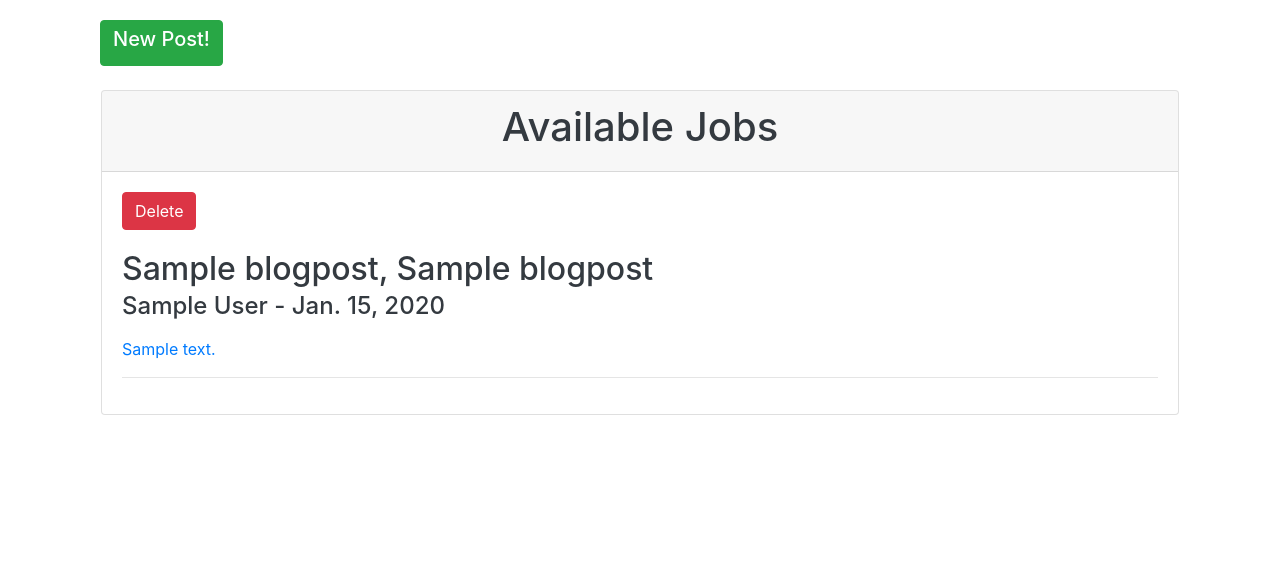
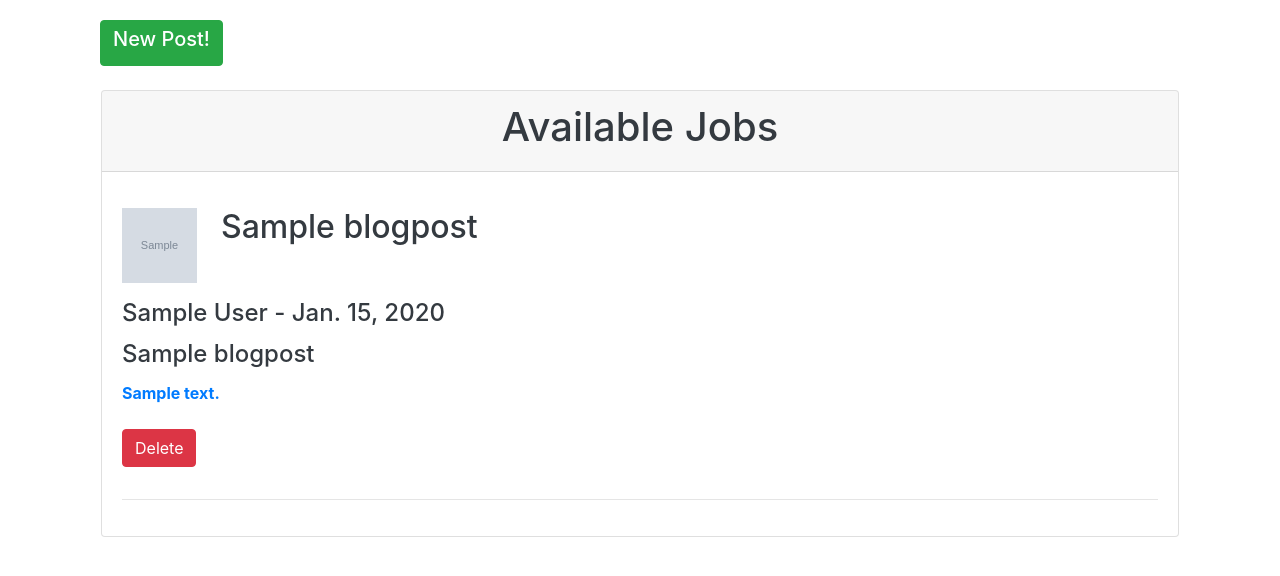
Before and after one commit to Dannyp123/Base-Camp-Job-Search, a Django app: page / in a window 1280 px wide. Shown: the part 192-768 px from the top of the page. Run offline with Django 3.2, Linux system fonts and the light colour scheme; tables that the repository leaves empty hold one stand-in row (values such as "Sample post"); grey boxes marked "Sample" are stand-in pictures; some libraries are stand-ins or nearby versions.

Commit message:
made the styles for the job listings

```diff
--- a/app/templates/home.html
+++ b/app/templates/home.html
@@ -39,19 +39,28 @@
         </div>
         <div class="card-body">
             {% for post in job_post %}
+
+
+            <a id="links" href="{% url 'blog-post' post.id %}">
+                <div class="d-flex">
+                    <img src="{{ post.image }}" alt="Image" class="userImg my-3">
+
+                    <h2 class="text-dark ml-4 mt-3">{{ post.title }}</h2>
+
+                </div>
+                <h4 class="text-dark pb-1">{{ post.author }} - {{ post.date }}</h4>
+                <h4 class="text-dark pb-1">{{ post.townName }}</h4>
+
+
+
+                <p class="mb-4 font-weight-bold">
+                    {{ post.body | truncatechars:125 }}
+                </p>
+            </a>
             <form action="{% url 'delete-job' post.id %}" method="POST">
                 {% csrf_token %}
                 <button type="submit" class="btn btn-danger mb-3">Delete</button>
             </form>
-
-            <a id="links" href="{% url 'blog-post' post.id %}">
-                <h2 class="text-dark my-1">{{ post.title }}, {{ post.townName }}</h2>
-                <h4 class="text-dark pb-2">{{ post.author }} - {{ post.date }}</h4>
-
-                <p class="mb-2">
-                    {{ post.body | truncatechars:125 }}
-                </p>
-            </a>
 
             <hr>
 
```
